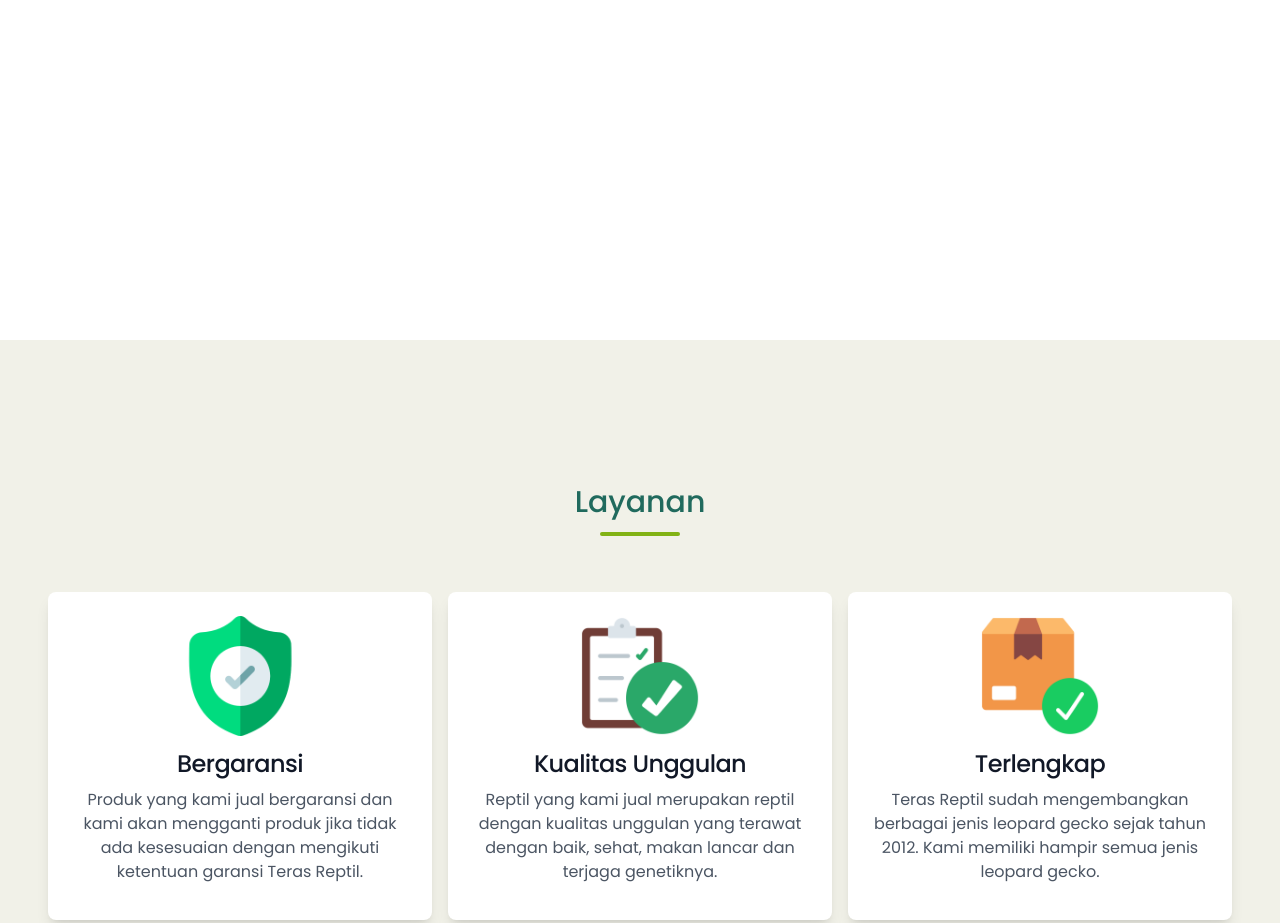
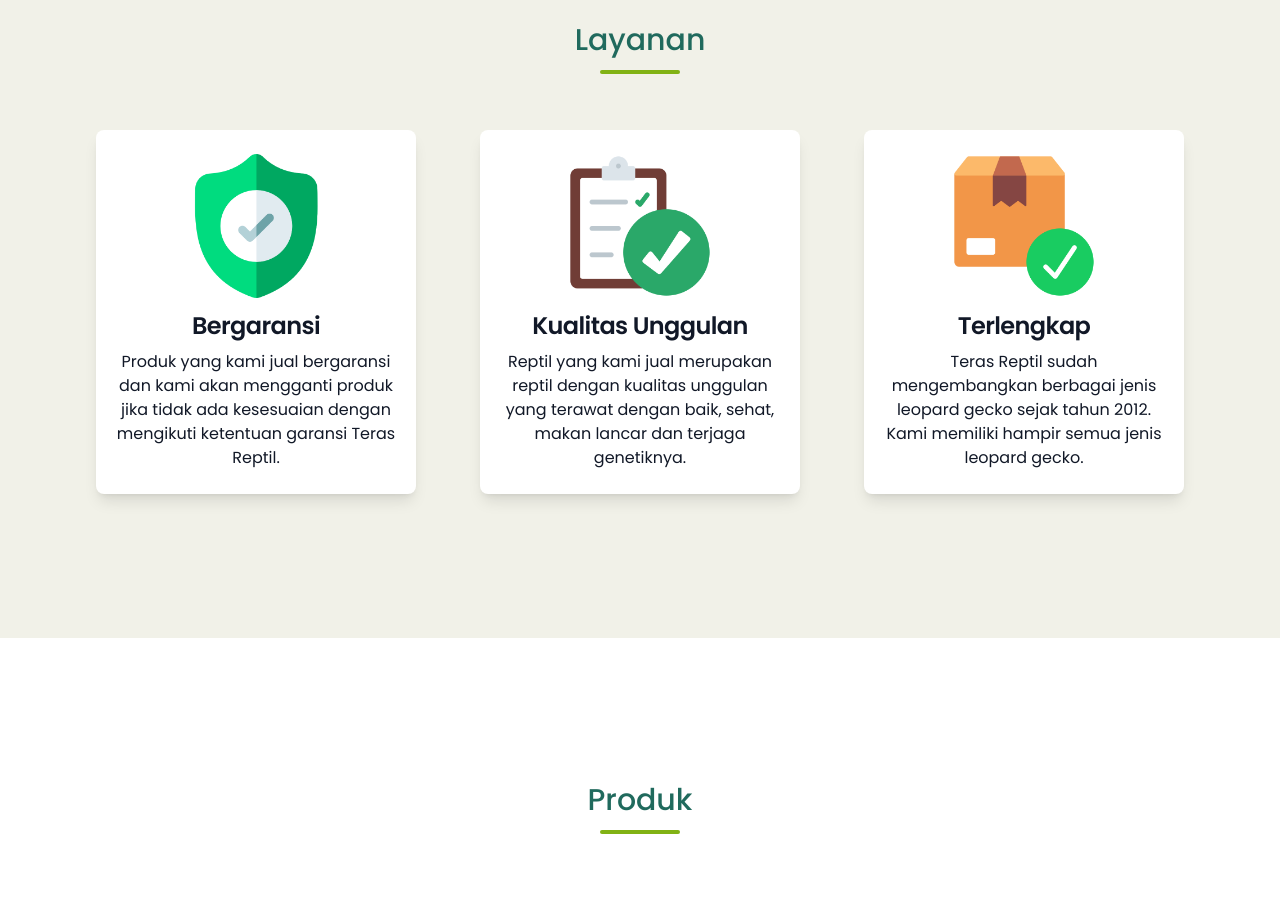
Before and after one commit to Hanseee16/TokoReptil-TailwindCssFlowbite, a website: page index.html in a window 1280 px wide. Shown: the part 1260-2183 px from the top of the page. Drawn offline with nearby package versions, Linux system fonts and the light colour scheme.

Commit message:
revisi cuyyyyyy

```diff
--- a/index.html
+++ b/index.html
@@ -146,26 +146,26 @@
           <h1 class="font-medium text-3xl pb-3 dark:text-white text-hijau-gelap">Layanan</h1>
           <div class="h-1 w-20 bg-hijau-terang mx-auto rounded-full dark:bg-blue-700"></div>
         </div>
-        <div class="flex flex-wrap justify-evenly gap-5 md:gap-0">
-          <div class="max-w-sm p-6 bg-white rounded-lg shadow-lg dark:bg-gray-800 dark:border-gray-800">
-            <img src="dist/assets/image/Icon/shield.png" alt="" width="120" class="mx-auto" />
-            <div class="text-center mt-3">
-              <h5 class="mb-2 text-2xl font-medium tracking-tight text-gray-900 dark:text-white">Bergaransi</h5>
-              <p class="mb-3 font-normal text-gray-600 dark:text-gray-400">Produk yang kami jual bergaransi dan kami akan mengganti produk jika tidak ada kesesuaian dengan mengikuti ketentuan garansi Teras Reptil.</p>
+        <div class="flex flex-wrap justify-evenly gap-5 lg:gap-0">
+          <div class="w-80 py-6 bg-white rounded-lg shadow-lg dark:bg-gray-800 dark:border-gray-800">
+            <img src="dist/assets/image/Icon/shield.png" alt="" class="mx-auto w-36" />
+            <div class="text-center pt-3 text-gray-900 dark:text-white">
+              <h5 class="mb-2 text-2xl font-bold tracking-tight">Bergaransi</h5>
+              <p class="px-3">Produk yang kami jual bergaransi dan kami akan mengganti produk jika tidak ada kesesuaian dengan mengikuti ketentuan garansi Teras Reptil.</p>
             </div>
           </div>
-          <div class="max-w-sm p-6 bg-white rounded-lg shadow-lg dark:bg-gray-800 dark:border-gray-800">
-            <img src="dist/assets/image/Icon/checklist.png" alt="" width="120" class="mx-auto" />
-            <div class="text-center mt-3">
-              <h5 class="mb-2 text-2xl font-medium tracking-tight text-gray-900 dark:text-white">Kualitas Unggulan</h5>
-              <p class="mb-3 font-normal text-gray-600 dark:text-gray-400">Reptil yang kami jual merupakan reptil dengan kualitas unggulan yang terawat dengan baik, sehat, makan lancar dan terjaga genetiknya.</p>
+          <div class="w-80 py-6 bg-white rounded-lg shadow-lg dark:bg-gray-800 dark:border-gray-800">
+            <img src="dist/assets/image/Icon/checklist.png" alt="" class="mx-auto w-36" />
+            <div class="text-center pt-3 text-gray-900 dark:text-white">
+              <h5 class="mb-2 text-2xl font-bold tracking-tight">Kualitas Unggulan</h5>
+              <p class="px-3">Reptil yang kami jual merupakan reptil dengan kualitas unggulan yang terawat dengan baik, sehat, makan lancar dan terjaga genetiknya.</p>
             </div>
           </div>
-          <div class="max-w-sm p-6 bg-white rounded-lg shadow-lg dark:bg-gray-800 dark:border-gray-800">
-            <img src="dist/assets/image/Icon/complete.png" alt="" width="120" class="mx-auto" />
-            <div class="text-center mt-3">
-              <h5 class="mb-2 text-2xl font-medium tracking-tight text-gray-900 dark:text-white">Terlengkap</h5>
-              <p class="mb-3 font-normal text-gray-600 dark:text-gray-400">Teras Reptil sudah mengembangkan berbagai jenis leopard gecko sejak tahun 2012. Kami memiliki hampir semua jenis leopard gecko.</p>
+          <div class="w-80 py-6 bg-white rounded-lg shadow-lg dark:bg-gray-800 dark:border-gray-800">
+            <img src="dist/assets/image/Icon/complete.png" alt="" class="mx-auto w-36" />
+            <div class="text-center pt-3 text-gray-900 dark:text-white">
+              <h5 class="mb-2 text-2xl font-bold tracking-tight">Terlengkap</h5>
+              <p class="px-3">Teras Reptil sudah mengembangkan berbagai jenis leopard gecko sejak tahun 2012. Kami memiliki hampir semua jenis leopard gecko.</p>
             </div>
           </div>
         </div>
```
Also changed, not shown: dist/css/style.css, dist/output.css.
